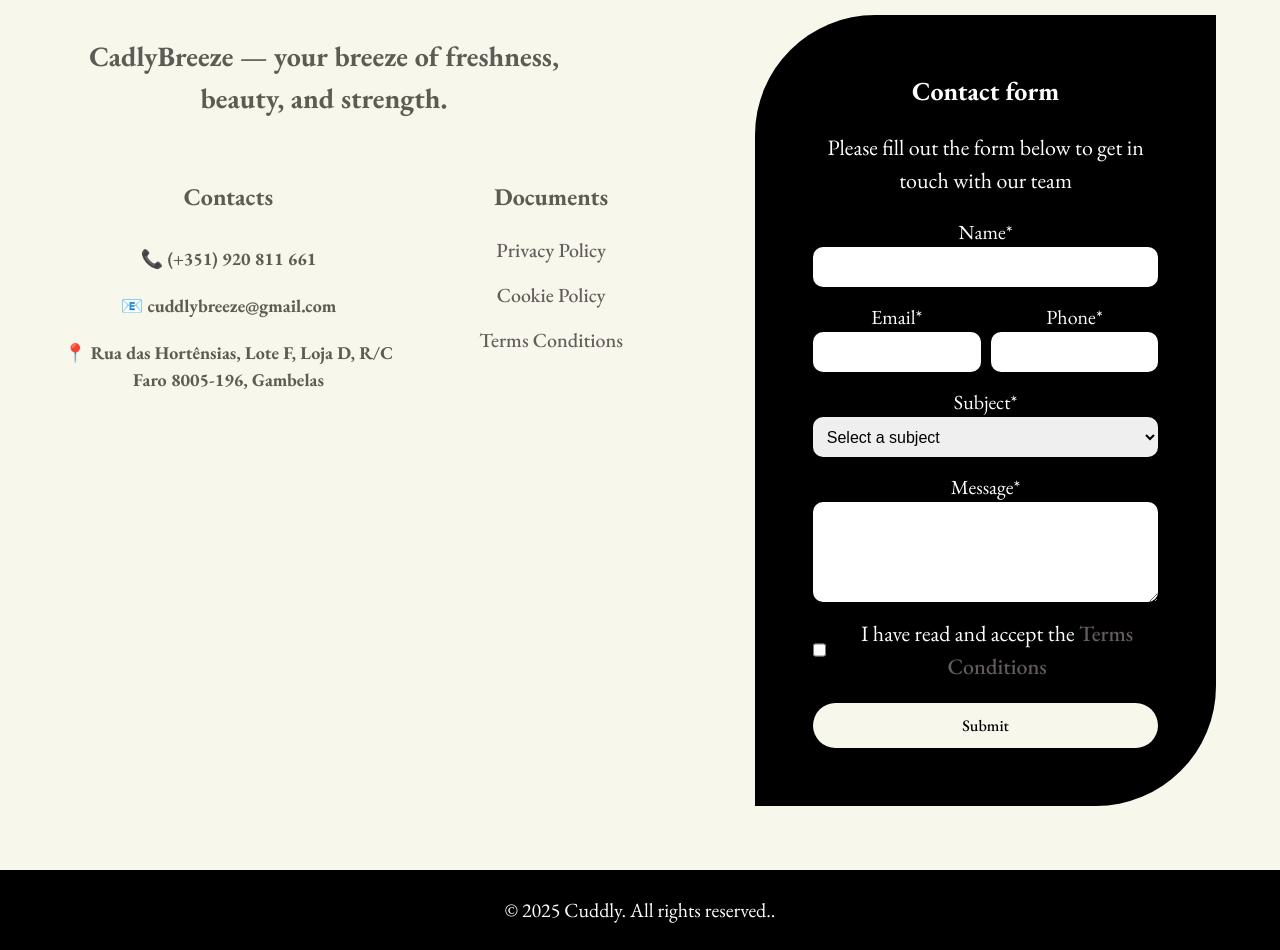
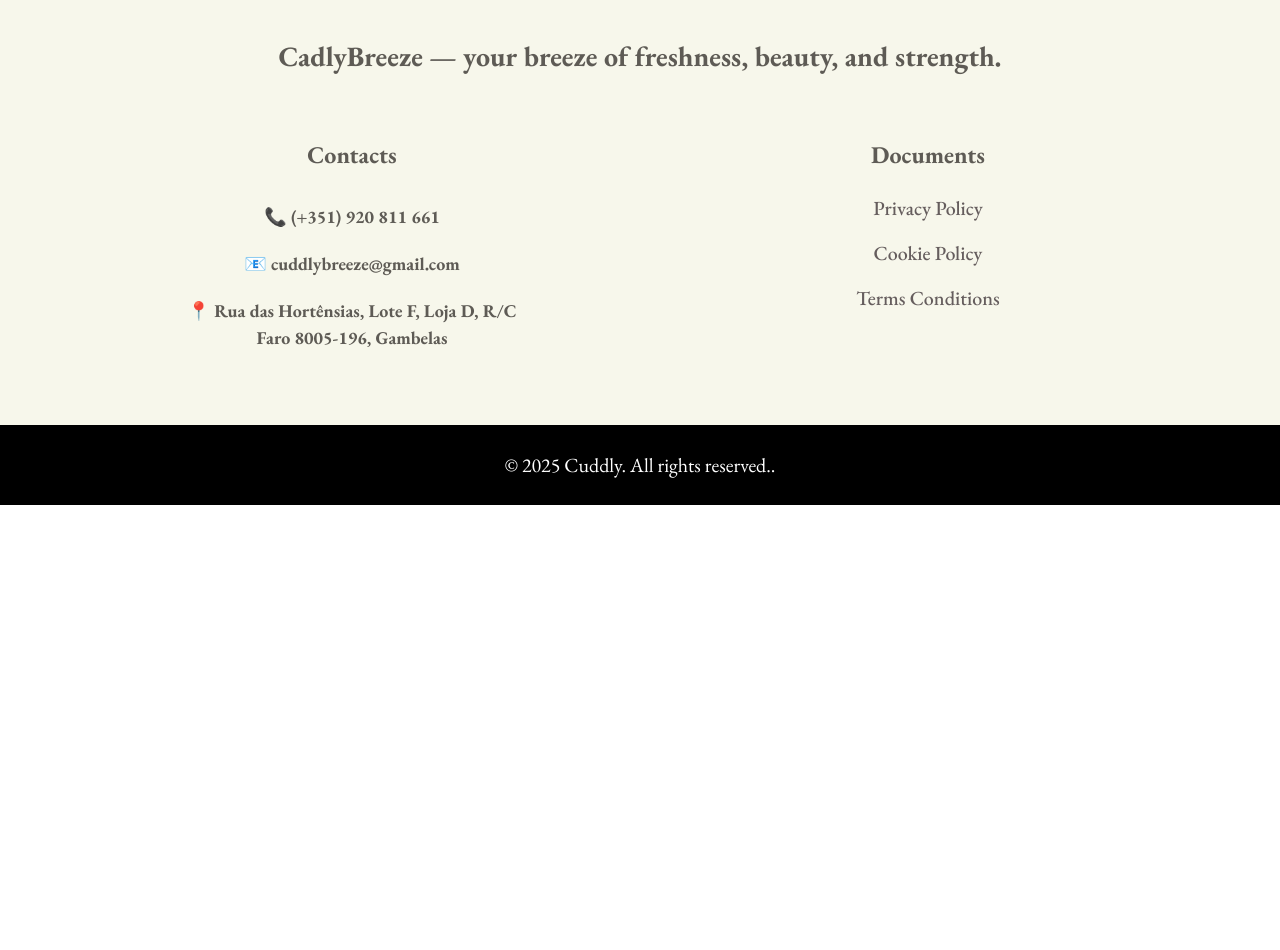
Before and after one commit to SPAWNKID19XX/cuddly, a React (Vite) app in the folder client/: page /services in a window 1280 px wide. Shown: the part 2880-3830 px from the top of the page. After the commit the page ends 3385 px from the top, so only its background shows below. Built offline with nearby package versions, Linux system fonts and the light colour scheme.

Commit message:
[DELETE] Footer form

```diff
--- a/client/src/components/Footer/Footer.css
+++ b/client/src/components/Footer/Footer.css
@@ -11,7 +11,6 @@ body {
 }
 
 .page-container {
-    min-height: 100vh;
     background-color: white;
     font-family: "EB Garamond", serif;
     font-size: 20px;
@@ -59,7 +58,6 @@ body {
     font-size: 28px;
     font-weight: bold;
     margin: 20px 0;
-    max-width: 520px;
 }
 
 .social-media {
@@ -85,7 +83,7 @@ body {
 /* Contacts & links layout */
 .contact-politics {
     display: flex;
-    gap: 15%;
+    justify-content: space-around;
     margin-top: 20px;
 }
 
@@ -98,15 +96,21 @@ body {
     display: flex;
     flex-direction: column;
     min-width: 40%;
+
+}
+
+.politics {
+    display: flex;
+    flex-direction: column;
+    width: 40%;
 }
 
 .contacts span {
     font-size: 18px;
-    margin: 10px 0;
+    margin: 10px auto;
 }
 
 .contacts button {
-    background-color: #1EB958;
     padding: 10px 15px;
     border: none;
     border-radius: 8px;
@@ -129,10 +133,7 @@ body {
     width: 30px;
 }
 
-.politics {
-    display: flex;
-    flex-direction: column;
-}
+
 
 .politics a {
     margin-bottom: 15px;
--- a/client/src/components/Footer/Footer.tsx
+++ b/client/src/components/Footer/Footer.tsx
@@ -1,85 +1,12 @@
-import axios from 'axios';
 import './Footer.css'
 // import fb from '../../assets/img/icons/facebook.png'
 // import tt from '../../assets/img/icons/tiktok.png'
 // import insta from '../../assets/img/icons/instagram.png'
-import {useState} from "react";
 import {useTranslation} from "react-i18next";
 
 const Footer = () => {
     const currentYear = new Date().getFullYear();
     const {t} = useTranslation();
-
-    interface SubjectOption {
-        value: string;
-        label: string;
-    }
-
-    const subjectOptions: SubjectOption[] = [
-        {value: '', label: t("ftr.frm.fields.subject.lt.0")},
-        {value: 'general', label: t("ftr.frm.fields.subject.lt.1")},
-        {value: 'support', label: t("ftr.frm.fields.subject.lt.2")},
-        {value: 'feedback', label: t("ftr.frm.fields.subject.lt.3")}
-    ];
-
-    const [selectedSubject, setSelectedSubject] = useState<string>('');
-
-    const handleSubjectChange = (event: React.ChangeEvent<HTMLSelectElement>) => {
-        setSelectedSubject(event.target.value);
-    };
-
-    const [formData, setFormData] = useState({
-        name: '',
-        email: '',
-        phone: '',
-        subject: '',
-        message: '',
-        accepted: false,
-    });
-
-    const handleChange = (e: React.ChangeEvent<HTMLInputElement | HTMLTextAreaElement | HTMLSelectElement>) => {
-        const target = e.target;
-        const value = target instanceof HTMLInputElement && target.type === 'checkbox'
-            ? target.checked
-            : target.value;
-        const name = target.name;
-
-        setFormData(prev => ({
-            ...prev,
-            [name]: value,
-        }));
-    };
-
-
-    const handleSubmit = async (e: React.FormEvent) => {
-        e.preventDefault();
-
-        if (!formData.accepted) {
-            alert(t("ftr.frm.errors.privacy"));
-            return;
-        }
-        try {
-            const apiUrl = import.meta.env.VITE_API_URL;
-            console.log('+++++++++++++++++' + apiUrl);
-            const response = await axios.post(`${apiUrl}/api/v1/main/`, formData);
-
-            console.log('Success:', response.data);
-            alert(t("ftr.frm.success_msg"));
-            setFormData({
-                name: '',
-                email: '',
-                phone: '',
-                subject: '',
-                message: '',
-                accepted: false,
-            });
-            setSelectedSubject('');
-        } catch (error: Error | unknown) {
-            console.error('Error:', error);
-            alert(t("ftr.frm.error_msg"));
-        }
-    };
-
 
     return (
         <div className='page-container'>
@@ -108,93 +35,6 @@ const Footer = () => {
                             </div>
                         </div>
                     </div>
-                    <div className='form-container'>
-                        <div className='form'>
-                            <h2>{t("ftr.frm.title")}</h2>
-                            <span className="fuel_form">{t("ftr.frm.p")}</span>
-                            <form onSubmit={handleSubmit}>
-                                <label htmlFor="name">{t("ftr.frm.fields.name")}*</label>
-                                <input
-                                    type="text"
-                                    id="name"
-                                    name="name"
-                                    value={formData.name}
-                                    onChange={handleChange}
-                                    required
-                                />
-                                <div className='email-phone'>
-                                    <div className="field">
-                                        <label htmlFor="email">Email*</label>
-                                        <input
-                                            type="email"
-                                            id="email"
-                                            name="email"
-                                            value={formData.email}
-                                            onChange={handleChange}
-                                            required
-                                        />
-                                    </div>
-                                    <div className="field">
-                                        <label htmlFor="phone">{t("ftr.frm.fields.phone")}*</label>
-                                        <input
-                                            type="tel"
-                                            id="phone"
-                                            name="phone"
-                                            value={formData.phone}
-                                            onChange={handleChange}
-                                            required
-                                        />
-                                    </div>
-                                </div>
-                                <label htmlFor="subject">{t("ftr.frm.fields.subject.title")}*</label>
-                                <select
-                                    name="subject"
-                                    id="subject"
-                                    value={selectedSubject}
-                                    onChange={(e) => {
-                                        handleSubjectChange(e);
-                                        handleChange(e);
-                                    }}
-                                    required
-                                >
-                                    {subjectOptions.map((option) => (
-                                        <option key={option.value} value={option.value}>
-                                            {option.label}
-                                        </option>
-                                    ))}
-                                </select>
-
-                                <label htmlFor="message">{t("ftr.frm.fields.msg")}*</label>
-                                <textarea
-                                    id="message"
-                                    name="message"
-                                    value={formData.message}
-                                    onChange={handleChange}
-                                    required
-                                />
-                                <div className='checkbox'>
-                                    <input
-                                        type="checkbox"
-                                        id="accepted"
-                                        name="accepted"
-                                        checked={formData.accepted}
-                                        onChange={handleChange}
-                                    />
-                                     <span> {t("ftr.frm.fields.axcept.0")} <a
-                                            href="/politica-privacidade"
-                                            target="_blank"
-                                            rel="noopener noreferrer"
-                                        >
-                    {t("ftr.frm.fields.axcept.1")}
-                </a>
-            </span>
-                                </div>
-                                <button type="submit">{t("ftr.frm.btn")}</button>
-                            </form>
-
-                        </div>
-                    </div>
-
                 </section>
                 <div className='copyright'>
                     <span>© {currentYear} Cuddly. {t("ftr.bf")}.</span>
```
